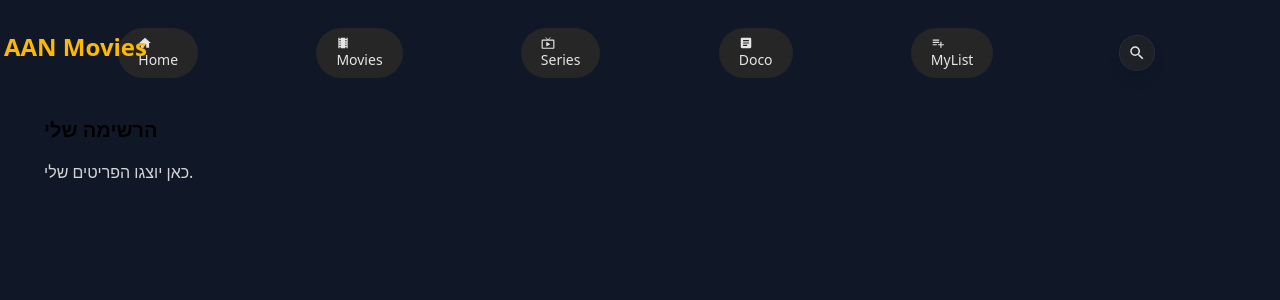
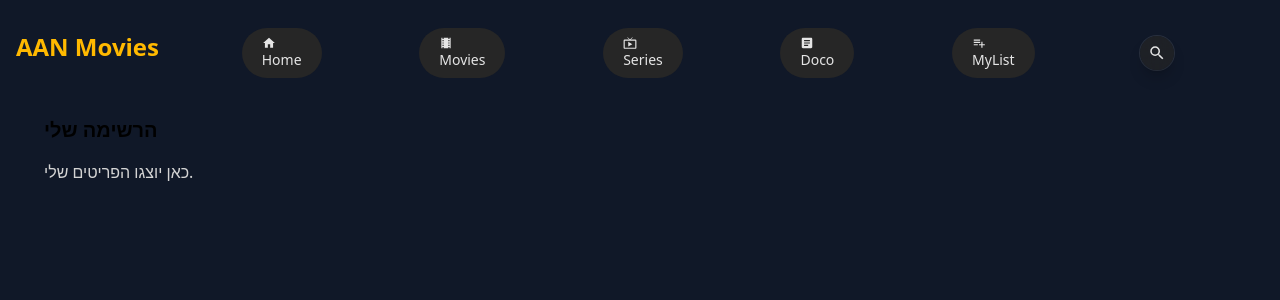
Before and after one commit to Ariel5862/aan-movies, a React (Vite) app in the folder client/: page /mylist in a window 1280 px wide. Shown: the top 300 px of the page. Built offline with nearby package versions, Linux system fonts and the light colour scheme.

Commit message:
fix the navber

```diff
--- a/client/src/components/Navbar/Navbar.jsx
+++ b/client/src/components/Navbar/Navbar.jsx
@@ -21,8 +21,8 @@ export default function Navbar() {
       }`}
       style={{ WebkitBackdropFilter: scrolled ? "blur(8px)" : undefined }}
     >
-      <div className="max-w-7xl mx-auto px-4 py-4 relative">
-        <div className="text-2xl font-bold text-amber-400 mb-4 md:mb-0 md:absolute md:left-1 md:top-1/2 md:-translate-y-1/2">
+      <div className="max-w-7xl mx-auto px-4 py-4 relative md:pl-40">
+        <div className="text-2xl font-bold text-amber-400 mb-4 md:mb-0 md:absolute md:left-4 md:top-1/2 md:-translate-y-1/2">
           AAN Movies
         </div>
         <DesktopNavbar />
```
